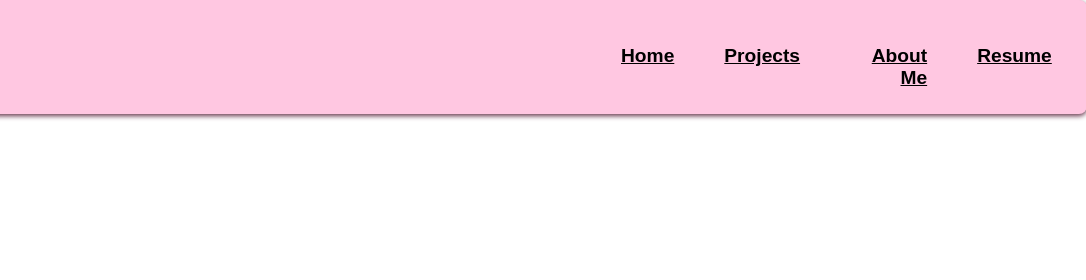
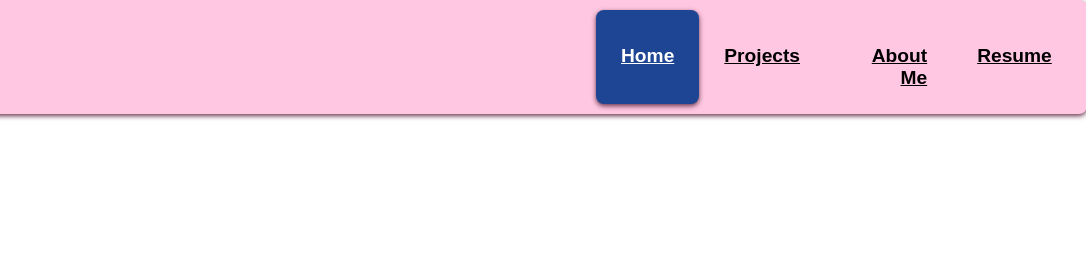
Before and after one commit to ImaniHaskell/ePortfolio, a plain HTML site: page contact.html in a window 1280 px wide. Shown: the top 280 px of the page, 194-1280 px from the left. Drawn offline with Linux system fonts and the light colour scheme.

Commit message:
Update contact.html

```diff
--- a/contact.html
+++ b/contact.html
@@ -13,7 +13,7 @@
                     <div class="logo">
                         <img src="CSS/images/fwlogo.png">
                     </div>
-                <a class="home" href="ePortfolioHaskell.html">Home</a>
+                <a class="active" href="index.html">Home</a>
                 <a class="projects" href="projects.html">Projects</a>
                 <a class="about" href="aboutme.html">About Me</a>
 
```
